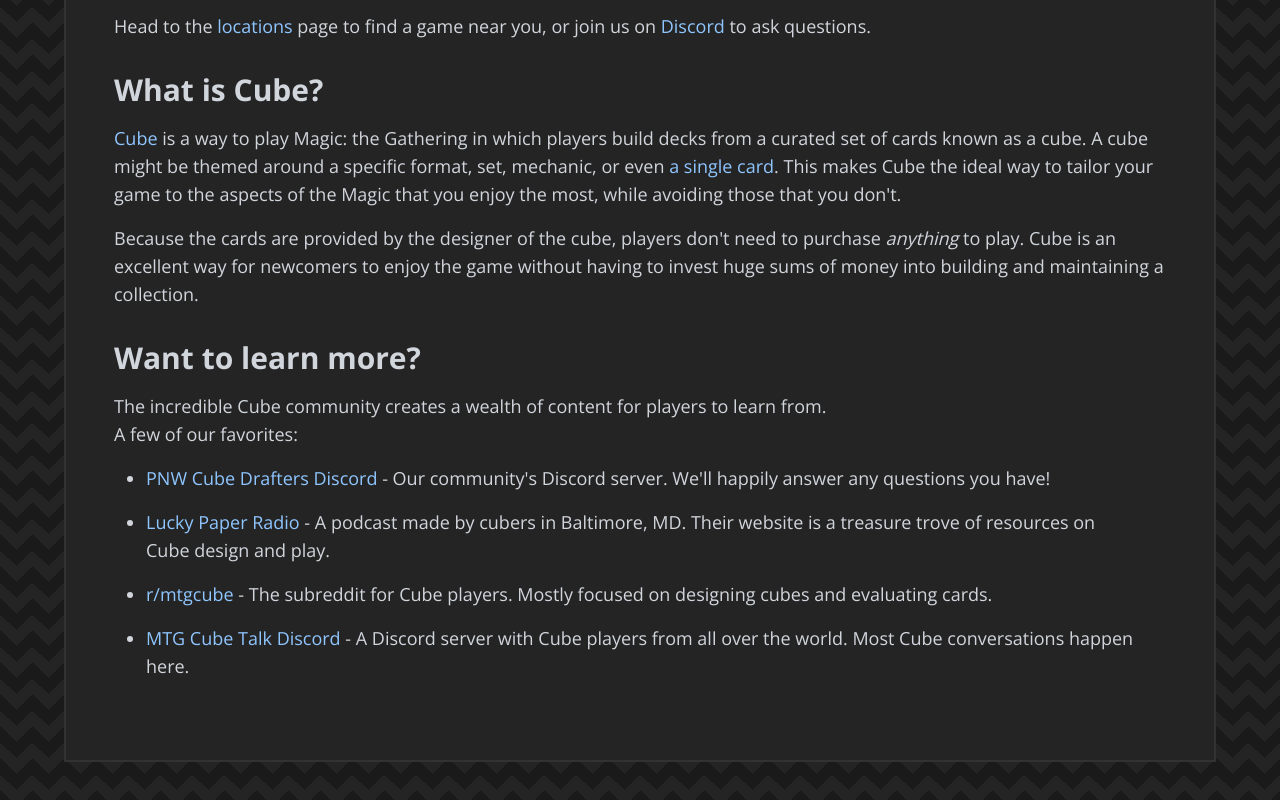
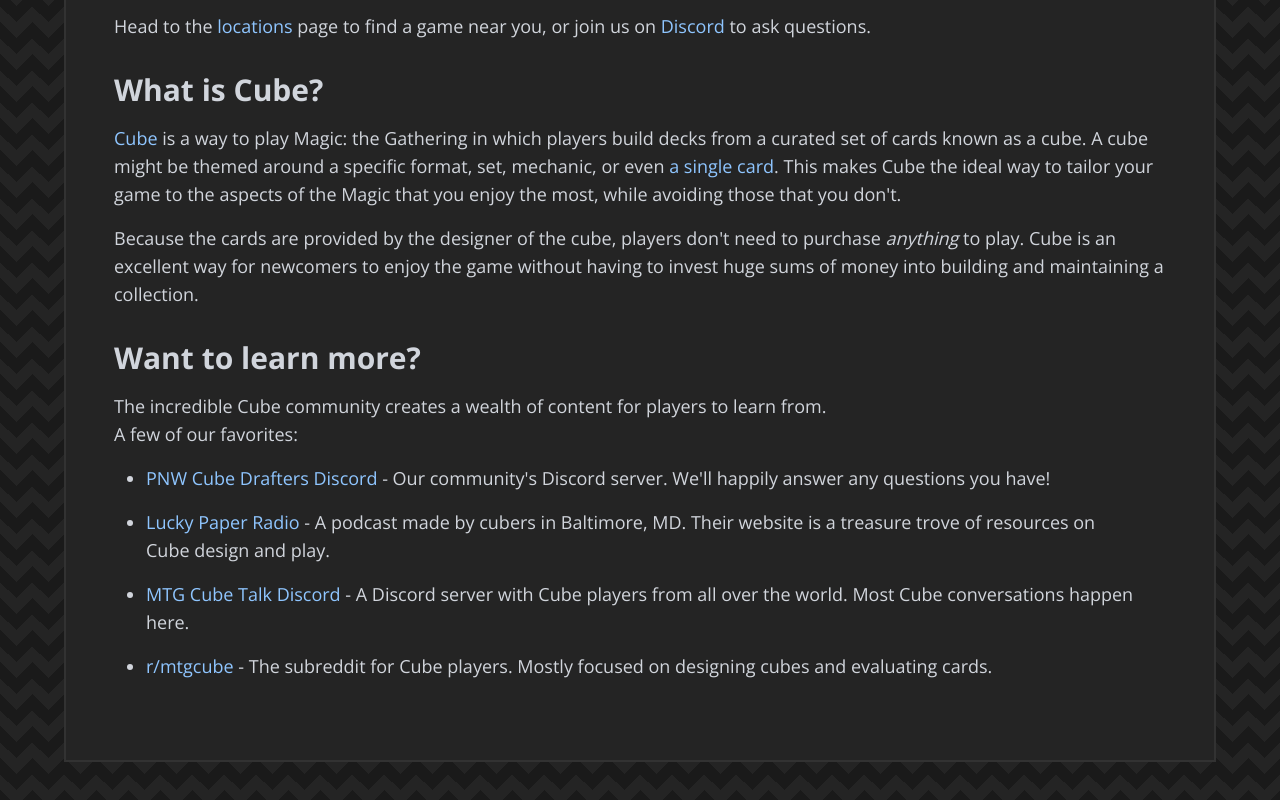
Before and after one commit to damon-myers/pnwcubedrafters, a Next.js app: page / in a window 1280 px wide. Shown: the part 394-1194 px from the top of the page. Built offline with nearby package versions, Linux system fonts and the light colour scheme.

Commit message:
fix: Make anchor links open in new tabs

```diff
--- a/src/app/page.tsx
+++ b/src/app/page.tsx
@@ -23,8 +23,8 @@
       <div className="mb-8">
         <h1 className="text-3xl font-bold mb-4">What is Cube?</h1>
         <p className="text-lg mb-4">
-          <a href="https://luckypaper.co/what-is-a-cube/" className="text-blue-300 hover:underline">Cube</a> is a way to play Magic: the Gathering in which players build decks from a curated set of cards known as a cube.
-          A cube might be themed around a specific format, set, mechanic, or even <a href="https://cubecobra.com/cube/overview/100-ornithopters" className="text-blue-300 hover:underline">a single card</a>.
+          <a href="https://luckypaper.co/what-is-a-cube/" target="_blank" className="text-blue-300 hover:underline">Cube</a> is a way to play Magic: the Gathering in which players build decks from a curated set of cards known as a cube.
+          A cube might be themed around a specific format, set, mechanic, or even <a href="https://cubecobra.com/cube/overview/100-ornithopters" target="_blank" className="text-blue-300 hover:underline">a single card</a>.
           This makes Cube the ideal way to tailor your game to the aspects of the Magic that you enjoy the most, while avoiding those that you don't.
         </p>
         <p className="text-lg mb-4">
@@ -41,16 +41,16 @@
         </p>
         <ul className="list-disc px-8">
           <li className="text-lg mb-4">
-            <a href="https://discord.gg/h45vZ3Hr8x" className="text-blue-300 hover:underline">PNW Cube Drafters Discord</a> - Our community's Discord server. We'll happily answer any questions you have!
+            <a href="https://discord.gg/h45vZ3Hr8x" target="_blank" className="text-blue-300 hover:underline">PNW Cube Drafters Discord</a> - Our community's Discord server. We'll happily answer any questions you have!
           </li>
           <li className="text-lg mb-4">
-            <a href="https://luckypaper.co/podcast/" className="text-blue-300 hover:underline">Lucky Paper Radio</a> - A podcast made by cubers in Baltimore, MD. Their website is a treasure trove of resources on Cube design and play.
+            <a href="https://luckypaper.co/podcast/" target="_blank" className="text-blue-300 hover:underline">Lucky Paper Radio</a> - A podcast made by cubers in Baltimore, MD. Their website is a treasure trove of resources on Cube design and play.
           </li>
           <li className="text-lg mb-4">
-            <a href="https://www.reddit.com/r/mtgcube/" className="text-blue-300 hover:underline">r/mtgcube</a> - The subreddit for Cube players. Mostly focused on designing cubes and evaluating cards.
+            <a href="https://discord.com/invite/mtg-cube-talk-263828508126609420" target="_blank" className="text-blue-300 hover:underline">MTG Cube Talk Discord</a> - A Discord server with Cube players from all over the world. Most Cube conversations happen here.
           </li>
           <li className="text-lg mb-4">
-            <a href="https://discord.com/invite/mtg-cube-talk-263828508126609420" className="text-blue-300 hover:underline">MTG Cube Talk Discord</a> - A Discord server with Cube players from all over the world. Most Cube conversations happen here.
+            <a href="https://www.reddit.com/r/mtgcube/" target="_blank" className="text-blue-300 hover:underline">r/mtgcube</a> - The subreddit for Cube players. Mostly focused on designing cubes and evaluating cards.
           </li>
         </ul>
       </div>
```
